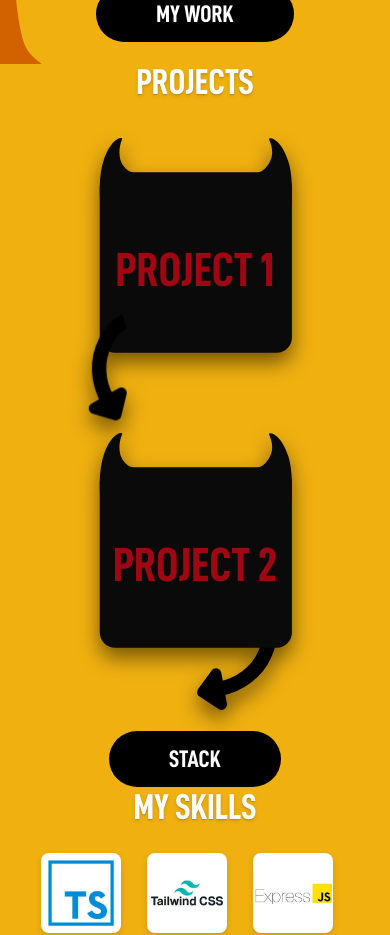
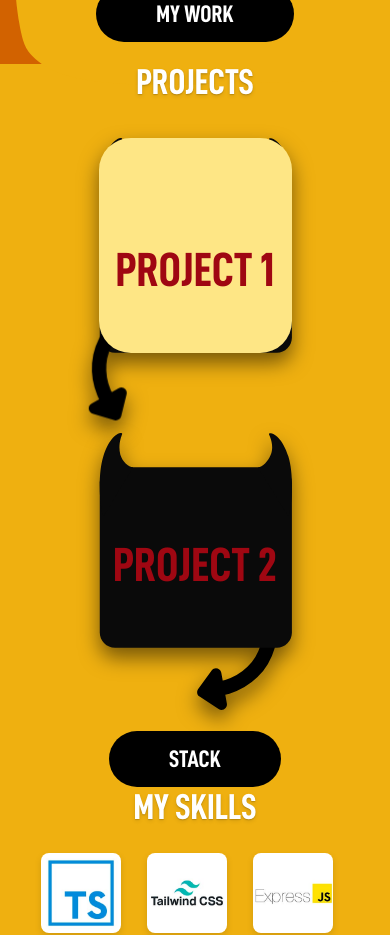
Before and after one commit to Keymor/portfolio-evil, a React (Vite) app: page / in a window 390 px wide. Shown: the part 900-1835 px from the top of the page. Built offline with nearby package versions, Linux system fonts and the light colour scheme.

Commit message:
mob UI update

```diff
--- a/src/App.tsx
+++ b/src/App.tsx
@@ -49,15 +49,17 @@ function App() {
       <h1 className='w-fit text-white text-4xl font-bold mx-auto text-shadow-md z-10 mt-5'>PROJECTS</h1>
       <div className='h-[50svh] flex flex-col w-screen sm:max-w-[1080px] sm:flex-row text-red-800 items-center justify-center self-center gap-20 mt-20 sm:mt-10'>
         <div
+          style={{ scale: hover1 ? 1.2 : 1 }}
           onMouseEnter={() => setHover1(true)}
           onMouseLeave={() => setHover1(false)}
-          className='text-center sm:w-4/10 size-fit z-10 relative hover:scale-120 duration-300 drop-shadow-[0px_10px_10px_rgba(0,0,0,0.5)]'>
+          className='text-center sm:w-4/10 size-fit z-10 relative duration-300 drop-shadow-[0px_10px_10px_rgba(0,0,0,0.5)]'>
+          <div onClick={() => setHover1(!hover1)} className='sm:hidden rounded-4xl absolute inset-0 size-full bg-amber-200 z-2 sm:z-1' />
           <div
             style={{ visibility: hover1 ? 'visible' : 'hidden', opacity: hover1 ? 1 : 0 }}
-            className='bg-white rounded-2xl w-9/10 h-2/3 absolute top-1/2 left-1/2 -translate-x-1/2 -translate-y-1/3 flex duration-300 z-2' />
+            className='bg-white rounded-2xl w-9/10 h-2/3 absolute top-1/2 left-1/2 -translate-x-1/2 -translate-y-1/3 flex duration-300 z-3' />
           <img src='/devil.svg' className=' relative mx-auto sm:mx-0 sm:size-full z-1' />
           <img style={{ visibility: hover1 ? 'visible' : 'hidden' }} src='/eyes.svg' className='w-4/10 absolute top-[15%] left-1/2 -translate-x-1/2 blink delay-300 z-2' />
-          <img src='/tail.svg' className='absolute -left-1/20 top-19/20 inset-0 scale-180 z-2'/>
+          <img src='/tail.svg' className='absolute -left-1/20 top-19/20 inset-0 scale-180 z-1' />
           <h1 style={{ visibility: hover1 ? 'hidden' : 'visible' }} className='w-full absolute inset-0 left-1/2 top-1/2 -translate-x-1/2 text-5xl sm:text-7xl font-bold whitespace-nowrap z-2'>PROJECT 1</h1>
         </div>
         <div
@@ -68,7 +70,7 @@ function App() {
             style={{ visibility: hover2 ? 'visible' : 'hidden', opacity: hover2 ? 1 : 0 }}
             className='bg-white rounded-2xl w-9/10 h-2/3 absolute top-1/2 left-1/2 -translate-x-1/2 -translate-y-1/3 flex duration-300 z-2' />
           <img src='/devil.svg' className=' relative mx-auto sm:mx-0 sm:size-full z-1' />
-          <img src='/tail.svg' className='absolute left-12/20 top-19/20 inset-0 scale-180 -scale-x-180 rotate-50 z-0'/>
+          <img src='/tail.svg' className='absolute left-12/20 top-19/20 inset-0 scale-180 -scale-x-180 rotate-50 z-0' />
           <img style={{ visibility: hover2 ? 'visible' : 'hidden' }} src='/eyes.svg' className='w-4/10 absolute top-[15%] left-1/2 -translate-x-1/2 blink delay-300 z-2' />
           <h1 style={{ visibility: hover2 ? 'hidden' : 'visible' }} className='w-full absolute inset-0 left-1/2 top-1/2 -translate-x-1/2 text-5xl sm:text-7xl font-bold whitespace-nowrap z-2'>PROJECT 2</h1>
         </div>
```
